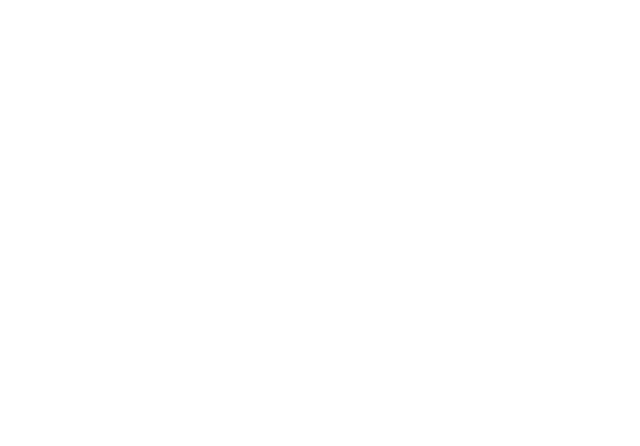
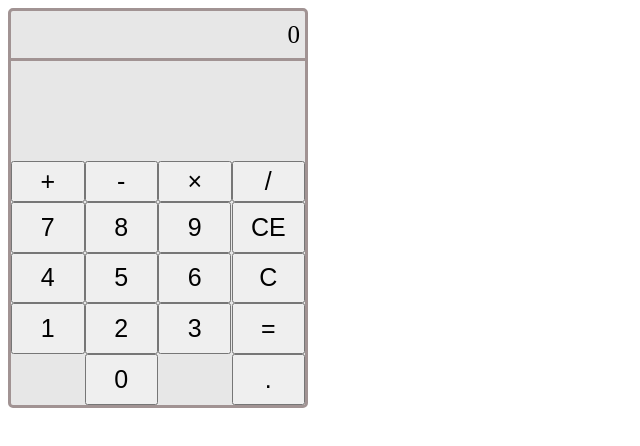
Before and after one commit to alex1mo/js_basic, a plain HTML site: page index.html in a window 1280 px wide. Shown: the whole page, without its empty margins (0-640 px from the left). Drawn offline with Linux system fonts and the light colour scheme.

Commit message:
calculator

```diff
--- /dev/null
+++ b/css/style.css
@@ -0,0 +1,96 @@
+* {
+  box-sizing: border-box;
+}
+
+#calculator {
+  width: 300px;
+  height: 400px;
+  display: flex;
+  align-items: center;
+  flex-direction: column;
+  background-color: rgb(231, 231, 231);
+  border-radius: 5px;
+  border: 3px solid rgb(161, 147, 147);
+}
+
+#calculator .display,
+#calculator .history {
+  width: 100%;
+  display: flex;
+  padding: 5px
+}
+
+#calculator .display {
+  align-items: center;
+  flex-direction: row-reverse;
+  font-size: 25px;
+  height: 50px;
+  border-bottom: 3px solid rgb(161, 147, 147);
+
+}
+
+#calculator .history {
+  align-items: flex-end;
+  flex-direction: column;
+  justify-content: flex-end;
+  font-size: 15px;
+  height: 100px;
+  overflow: auto;
+}
+
+.controller {
+  width: 100%;
+  display: flex;
+  flex-direction: column;
+  flex: 1
+}
+
+
+.controller>div:first-of-type {
+  flex: 1;
+  display: flex
+}
+
+.controller>div:first-of-type .operation {
+  flex: 1;
+  height: 100%;
+}
+
+.controller>div:last-of-type {
+  display: flex;
+  flex: 5
+}
+
+.controller>div:last-of-type>div:first-of-type {
+  width: 75%;
+  display: flex;
+  justify-content: center;
+  flex-wrap: wrap;
+  flex-direction: row-reverse
+}
+
+.controller>div:last-of-type>div:first-of-type .number {
+  width: calc(100% / 3);
+}
+
+.controller>div:last-of-type>div:last-of-type {
+  width: 25%;
+  display: flex;
+  flex-direction: column;
+}
+
+.controller>div:last-of-type>div:last-of-type .operation,
+.controller>div:last-of-type>div:last-of-type .delete,
+.controller>div:last-of-type>div:last-of-type .result,
+.controller>div:last-of-type>div:last-of-type .point {
+  width: 100%;
+  flex: 1;
+}
+
+#calculator button {
+  display: flex;
+  justify-content: center;
+  align-items: center;
+  font-size: 25px;
+  text-transform: uppercase;
+}
--- a/index.html
+++ b/index.html
@@ -3,11 +3,45 @@
 
 <head>
   <meta charset="UTF-8">
-  <title>js_basic</title>
+  <title>js_basicd</title>
+  <link rel="stylesheet" href="css/style.css">
+  <script src="js/main.js" defer></script>
 </head>
 
 <body>
-
+  <section id="calculator">
+    <div class="display">0</div>
+    <div class="history">
+    </div>
+    <div class="controller">
+      <div>
+        <button class="operation" value="+">+</button>
+        <button class="operation" value="-">-</button>
+        <button class="operation" value="*">&times;</button>
+        <button class="operation" value="/">/</button>
+      </div>
+      <div>
+        <div>
+          <button class="number"></button>
+          <button class="number"></button>
+          <button class="number"></button>
+          <button class="number"></button>
+          <button class="number"></button>
+          <button class="number"></button>
+          <button class="number"></button>
+          <button class="number"></button>
+          <button class="number"></button>
+          <button class="number"></button>
+        </div>
+        <div>
+          <button class="delete" value="ce">ce</button>
+          <button class="delete" value="c">c</button>
+          <button class="result" value="=">=</button>
+          <button class="point" value=".">.</button>
+        </div>
+      </div>
+    </div>
+  </section>
 </body>
 
 </html>
--- /dev/null
+++ b/js/main.js
@@ -0,0 +1,82 @@
+const NUMBER = document.querySelectorAll(".number");
+const DISP = document.querySelector(".display");
+const HIST = document.querySelector(".history");
+const CONTR = document.querySelector(".controller")
+
+
+
+
+Array.call(NUMBER.forEach((e, i, arr) => {
+  e.setAttribute("value", `${arr.length - 1 - i}`)
+  e.innerHTML = arr.length - 1 - i;
+}))
+
+let result = 0;
+
+CONTR.addEventListener("click", function (e) {
+
+  if (e.target.getAttribute("class") === "number" ||
+    e.target.getAttribute("class") === "point") {
+    if (DISP.innerHTML === "0" && e.target.value !== ".") {
+      DISP.innerHTML = e.target.value;
+    } else {
+      DISP.innerHTML += e.target.value;
+    }
+    if (DISP.innerHTML.length > 20) {
+      DISP.innerHTML = DISP.innerHTML.slice(1)
+    }
+  }
+
+
+  if (e.target.getAttribute("class") === "operation") {
+    if (HIST.childElementCount > 0 &&
+      (HIST.lastElementChild.innerHTML[HIST.lastElementChild.innerHTML.length - 1] === "+" ||
+        HIST.lastElementChild.innerHTML[HIST.lastElementChild.innerHTML.length - 1] === "-" ||
+        HIST.lastElementChild.innerHTML[HIST.lastElementChild.innerHTML.length - 1] === "/" ||
+        HIST.lastElementChild.innerHTML[HIST.lastElementChild.innerHTML.length - 1] === "*")
+    ) {
+      if (isNaN(+HIST.lastElementChild.innerHTML)) {
+        result = eval((HIST.lastElementChild.innerHTML + DISP.innerHTML));
+      }
+      HIST.innerHTML += `<span>${result + e.target.value}</span>`;
+    } else if (HIST.lastElementChild &&
+      !isNaN(HIST.lastElementChild.innerHTML[HIST.lastElementChild.innerHTML.length - 1]) &&
+      DISP.innerHTML === "0") {
+      HIST.innerHTML += `<span>${HIST.lastElementChild.innerHTML+ e.target.value}</span>`;
+    } else {
+      HIST.innerHTML += `<span>${DISP.innerHTML + e.target.value}</span>`;
+    }
+    DISP.innerHTML = 0;
+  }
+
+
+  if (e.target.getAttribute("class") === "result") {
+    if (HIST.lastElementChild && isNaN(+HIST.lastElementChild.innerHTML)) {
+      result = eval((HIST.lastElementChild.innerHTML + DISP.innerHTML));
+      if (!result && result !== 0) {
+        HIST.innerHTML += `<span>невозможная операция</span>`;
+      } else {
+        HIST.innerHTML += `<span>${result}</span>`;
+      }
+    } else {
+      HIST.innerHTML += `<span>${result}</span>`;
+    }
+
+    DISP.innerHTML = 0;
+  }
+
+  if (HIST.childElementCount > 5) {
+    HIST.removeChild(HIST.firstElementChild)
+  }
+
+  if (e.target.getAttribute("class") === "delete") {
+    if (e.target.value === "ce") {
+      DISP.innerHTML = "0";
+      HIST.innerHTML = null;
+    } else {
+      DISP.innerHTML = "0";
+    }
+  }
+
+
+})
```
